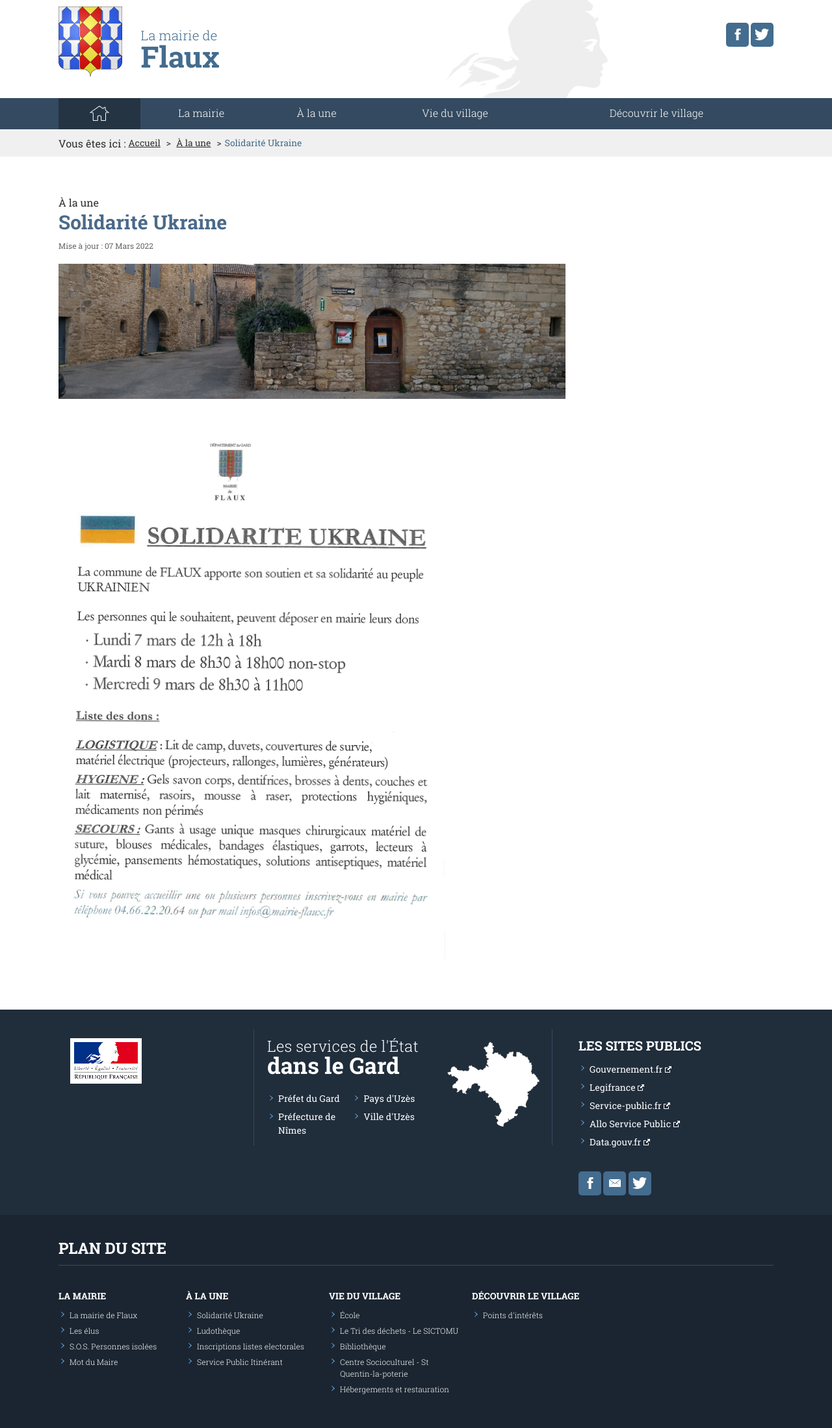
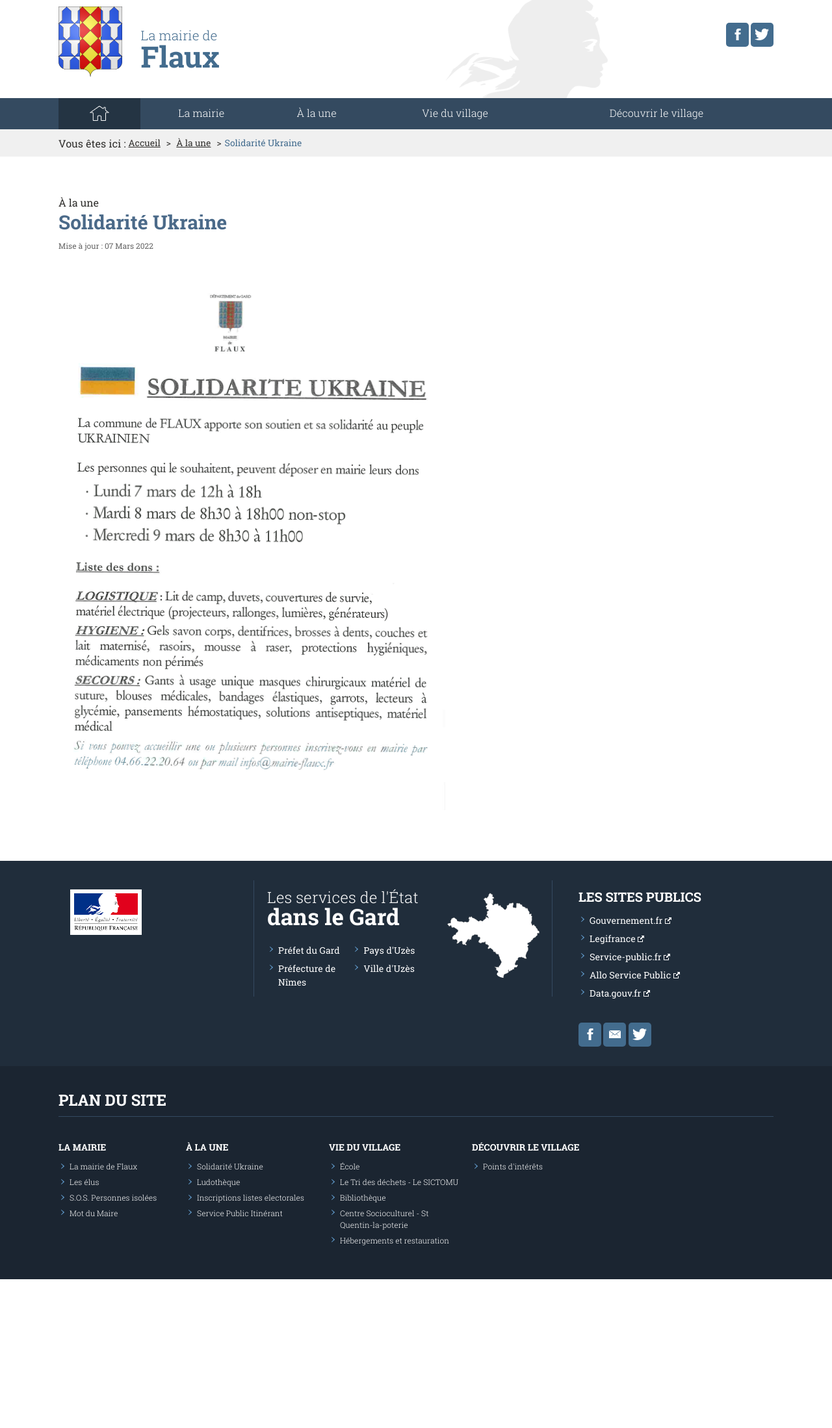
Before and after one commit to Flaux-Village/flaux-village.github.io, a Jekyll site: the page built from _actualites/solidariteukraine.md, in a window 1280 px wide. Shown: the whole page at 65% size. Built offline with Jekyll 4.4.1, drawn with Linux system fonts in a browser that asks for light colours; after the commit the page ends 1969 px from its top, so only the background shows below that.

Commit message:
Update solidariteukraine.md

```diff
--- a/_actualites/solidariteukraine.md
+++ b/_actualites/solidariteukraine.md
@@ -8,8 +8,6 @@ section: À la une
 addresse_section: /actualites.html
 date_texte: 07 Mars 2022
 date: 2022-03-07
-illustration: /assets/illustrations/news/defibrillateur2-banner.jpg
-description_illustration: Solidarité Ukraine</br>
 introduction:
 ---
 
```
